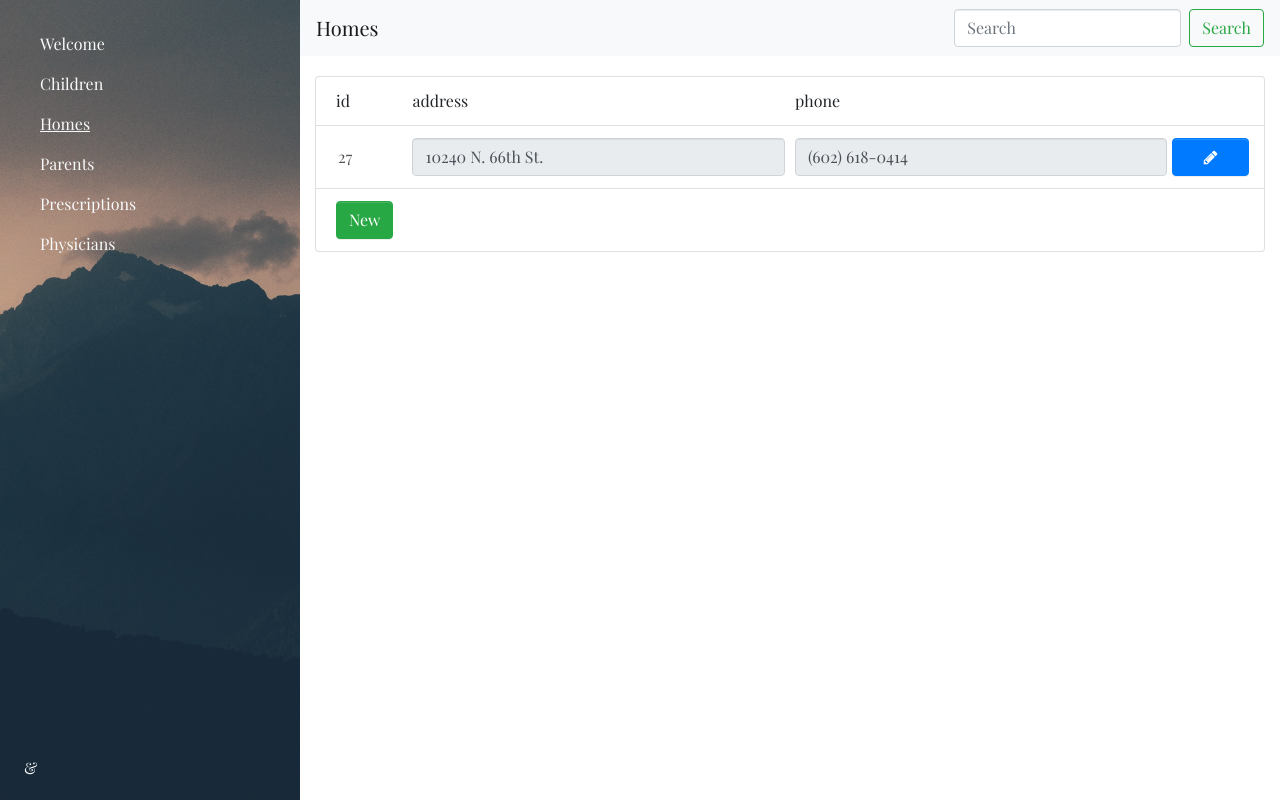
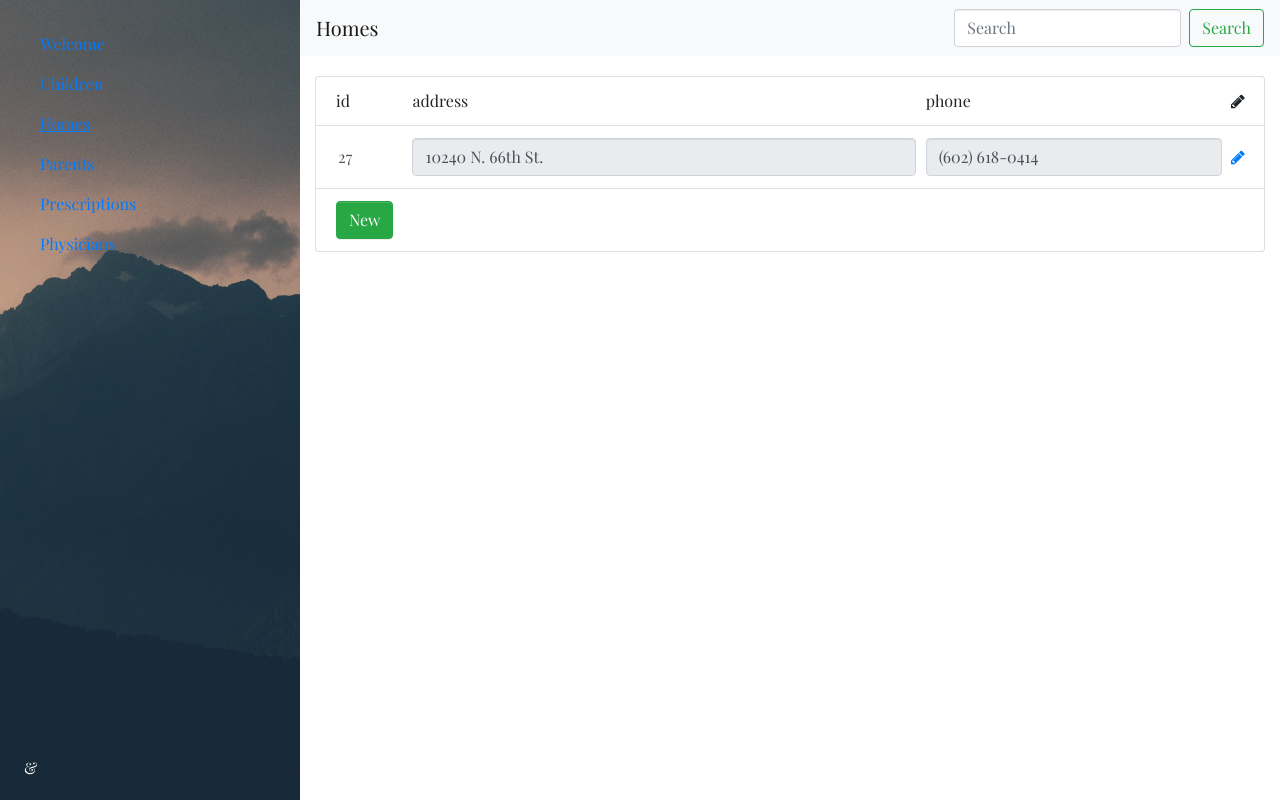
Before and after one commit to 2017-Arizona-Opportunity-Hack/Team5, a Vue app in the folder haclient/: page /homes in a window 1280 px wide. Built offline with nearby package versions, Linux system fonts and the light colour scheme; a web font is replaced by a local one.

Commit message:
Aesthetic and functional consistency across tables that are finished

```diff
--- a/haclient/src/components/items/HomeItem.vue
+++ b/haclient/src/components/items/HomeItem.vue
@@ -6,13 +6,15 @@
                 <div class="col col-sm-1">
                     <input v-if="home.id!=0" id="name" type="text" class="form-control-plaintext" v-model="home.id" disabled>
                 </div>
-                <div class="col col-sm-5">
+                <div class="col col">
                     <input id="address" type="text" class="form-control" v-model="home.address" disabled>
                 </div>
-                <div class="col col-sm-5">
+                <div class="col col-sm-4">
                     <input id="phone" type="text" class="form-control" v-model="home.phone_number" disabled>
                 </div>
-                <button type="button" class="btn btn-block col-sm-1 btn-primary" @click="beginEdit"><i class="icon-pencil"></i></button>
+                <a class="" href="#" @click="beginEdit">
+                    <i class="icon-pencil"></i>
+                </a>
             </div>
         </div>
         <div id="edit" v-if="editing">
@@ -21,19 +23,20 @@
                     <label for="name">id</label>
                     <input id="name" type="text" class="form-control-plaintext" v-model="editableHome.id" disabled>
                 </div>
-                <div class="form-group col col-sm-5">
+                <div class="form-group col">
                     <label for="address">address</label>
                     <input id="address" type="text" class="form-control" v-model="editableHome.address">
                 </div>
-                <div class="form-group col-sm-5">
+                <div class="form-group col-sm-4">
                     <label for="phone">phone</label>
                     <input id="phone" type="text" class="form-control" v-model="editableHome.phone_number">
                 </div>
-                <div class="col-sm-1">
-                    <button type="button" class="btn col btn-sm btn-block btn-danger" @click="cancelEdit"><i class="icon-cancel"></i></button>
-                    <button type="button" class="btn col btn-block btn-success" @click="applyEdit"><i class="icon-ok"></i></button>
-
-                </div>
+                <a href="#" class="text-danger" @click="cancelEdit">
+                    <i class="icon-cancel"></i>
+                </a>
+                <a href="#" class="text-success" @click="applyEdit">
+                    <i class="icon-ok"></i>
+                </a>
             </div>
         </div>
     </div>
@@ -52,8 +55,8 @@ export default {
     computed: {
         classObj: function () {
             return {
-                "bg-dark": this.editing,
-                "text-light": this.editing
+                "bg-light": this.editing,
+                "text-dark": this.editing
             };
         },
         home: function () {
--- a/haclient/src/components/tables/Homes.vue
+++ b/haclient/src/components/tables/Homes.vue
@@ -15,12 +15,13 @@
             <div class="col-sm-1">
               <p>id</p>
             </div>
-            <div class="col-sm-5">
+            <div class="col">
               <p>address</p>
             </div>
-            <div class="col-sm-5">
+            <div class="col-sm-4">
               <p>phone</p>
             </div>
+                    <i class="icon-pencil"></i>
           </div>
         </div>
         <home-item v-for="home in homes" :key="home.id" :id="home.id" />
--- a/haclient/src/scss/_custom.scss
+++ b/haclient/src/scss/_custom.scss
@@ -4,9 +4,9 @@ $font-family-serif: 'Playfair Display',
 serif;
 $font-family-base: $font-family-serif;
 
-#navWrap a {
-    color: #f8f9fa;
-}
+// #navWrap a {
+//     color: #f8f9fa;
+// }
 
 .container-fluid {
     padding: 20px;
--- a/haclient/src/scss/main.scss
+++ b/haclient/src/scss/main.scss
@@ -5,3 +5,6 @@
 body {
     // background: orange;
 }
+
+$link-color:theme-color("light");
+$link-hover-color:   darken(theme-color("light"), 15%);
--- a/haclient/tsconfig.json
+++ b/haclient/tsconfig.json
@@ -7,7 +7,11 @@
         // if using webpack 2+ or rollup, to leverage tree shaking:
         "module": "es2015",
         "moduleResolution": "node",
-        "noImplicitThis": false
+        "noImplicitThis": false,
+        "baseUrl": "./",
+        "paths": {
+            "@/*" : ["src/*"]   // resolve any `~/foo/bar` to `<baseUrl>/foo/bar`
+        }
     },
     "types": [
         "core-js"
```
Also changed, not shown: haclient/src/components/items/ChildItem.vue (+1 -8 lines).
